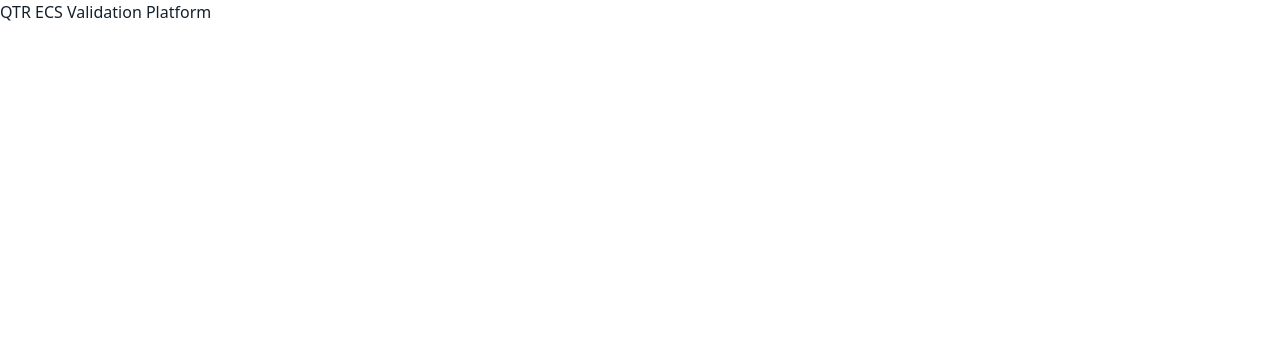
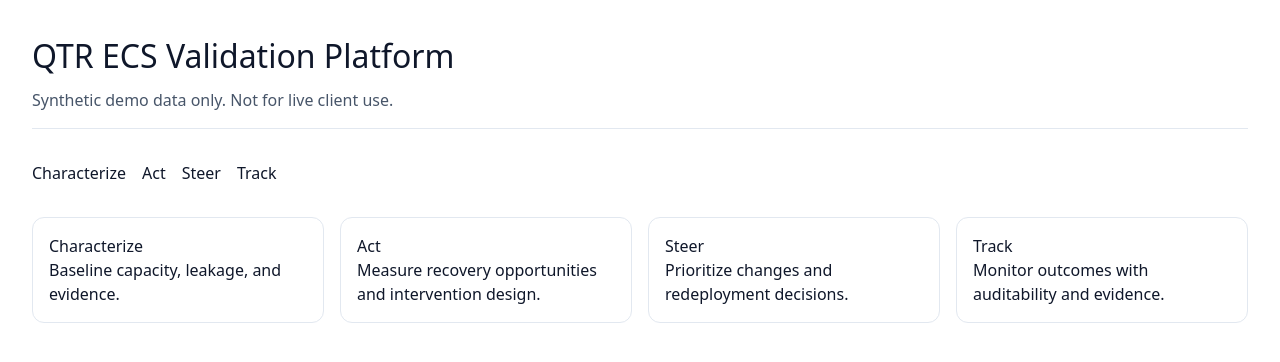
Before and after one commit to wrtsdev/ECS-Solution, a React (Vite) app: page / in a window 1280 px wide. Shown: the top 362 px of the page. Built offline with nearby package versions, Linux system fonts and the light colour scheme.

Commit message:
Refactor App component layout and styles

```diff
--- a/src/app.tsx
+++ b/src/app.tsx
@@ -1,7 +1,38 @@
 export default function App() {
   return (
-    <div>
-      <h1>QTR ECS Validation Platform</h1>
-    </div>
+    <main style={{ fontFamily: "system-ui, sans-serif", padding: "2rem", color: "#0f172a" }}>
+      <header style={{ borderBottom: "1px solid #e2e8f0", paddingBottom: "1rem", marginBottom: "2rem" }}>
+        <h1 style={{ margin: 0, fontSize: "2rem" }}>QTR ECS Validation Platform</h1>
+        <p style={{ margin: "0.5rem 0 0", color: "#475569" }}>
+          Synthetic demo data only. Not for live client use.
+        </p>
+      </header>
+
+      <nav aria-label="CAST navigation" style={{ display: "flex", gap: "1rem", marginBottom: "2rem" }}>
+        <a href="#characterize">Characterize</a>
+        <a href="#act">Act</a>
+        <a href="#steer">Steer</a>
+        <a href="#track">Track</a>
+      </nav>
+
+      <section style={{ display: "grid", gap: "1rem", gridTemplateColumns: "repeat(auto-fit, minmax(220px, 1fr))" }}>
+        <div style={{ border: "1px solid #e2e8f0", borderRadius: "12px", padding: "1rem" }}>
+          <h2>Characterize</h2>
+          <p>Baseline capacity, leakage, and evidence.</p>
+        </div>
+        <div style={{ border: "1px solid #e2e8f0", borderRadius: "12px", padding: "1rem" }}>
+          <h2>Act</h2>
+          <p>Measure recovery opportunities and intervention design.</p>
+        </div>
+        <div style={{ border: "1px solid #e2e8f0", borderRadius: "12px", padding: "1rem" }}>
+          <h2>Steer</h2>
+          <p>Prioritize changes and redeployment decisions.</p>
+        </div>
+        <div style={{ border: "1px solid #e2e8f0", borderRadius: "12px", padding: "1rem" }}>
+          <h2>Track</h2>
+          <p>Monitor outcomes with auditability and evidence.</p>
+        </div>
+      </section>
+    </main>
   );
 }
```
